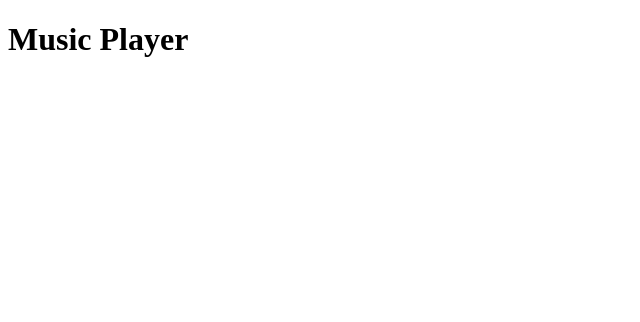
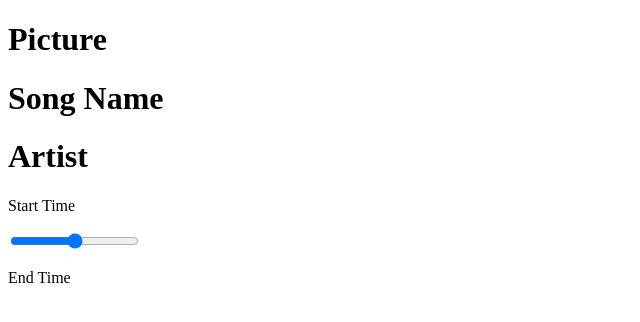
Before and after one commit to Tarun-Mittal-cell/MelodyVista-React, a React (Create React App) app: page / in a window 1280 px wide. Shown: the top 322 px of the page, without its empty margins (0-640 px from the left). Built offline with nearby package versions, Linux system fonts and the light colour scheme.

Commit message:
added song and player component

```diff
--- a/src/App.js
+++ b/src/App.js
@@ -1,9 +1,13 @@
 import React from 'react';
+
+import Player from './components/Player';
+import Song from './components/Song';
 
 function App() {
   return (
     <div className="App">
-      <h1>Music Player</h1>
+      <Song />
+      <Player />
     </div>
   );
 }
--- /dev/null
+++ b/src/components/Player.js
@@ -0,0 +1,17 @@
+import React from "react";
+
+
+const Player = () => {
+    return (
+        <div className="player">
+            <div className="time-control">
+                <p>Start Time</p>
+                <input type="range" />
+                <p>End Time</p>
+            </div>
+            <div className="play-control"></div>
+        </div>
+    );
+};
+
+export default Player;
--- /dev/null
+++ b/src/components/Song.js
@@ -0,0 +1,14 @@
+import React from "react";
+
+
+const Song = () => {
+    return (
+        <div className="song-container">
+            <h1>Picture</h1>
+            <h1>Song Name</h1>
+            <h1>Artist</h1>
+        </div>
+    );
+};
+
+export default Song;
```
